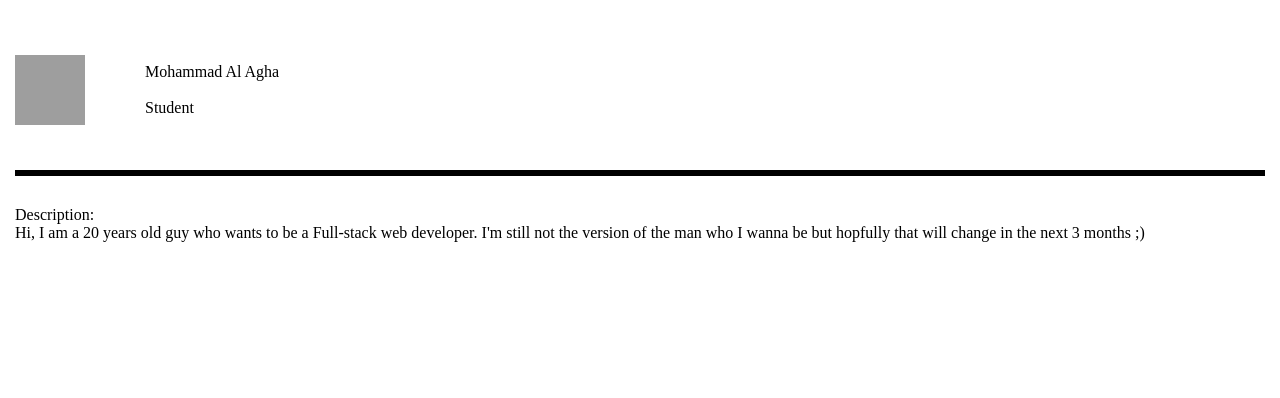
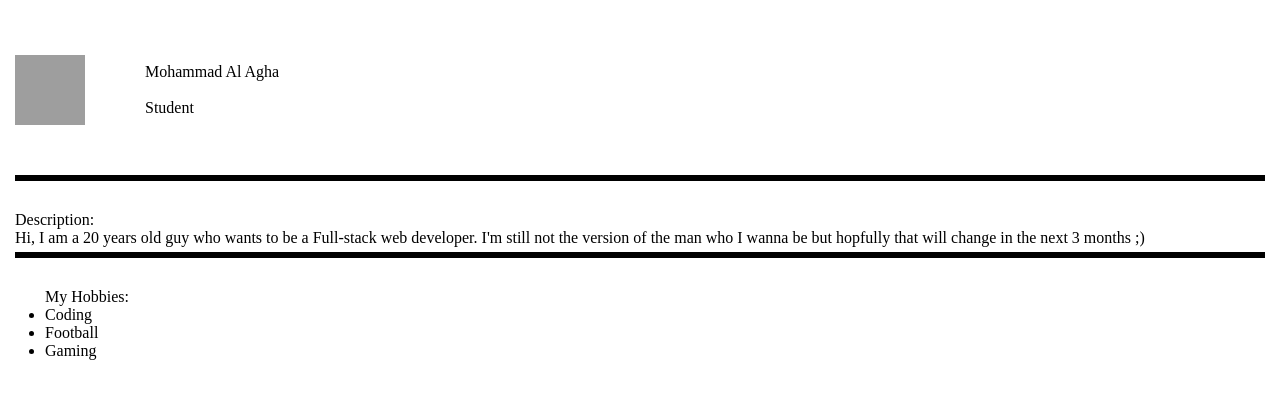
Before and after one commit to MohammadAlAgha/css-advanced-styling, a plain HTML site: page index.html in a window 1280 px wide. Drawn offline with Linux system fonts and the light colour scheme; grey boxes are pictures that could not be loaded.

Commit message:
Added Hobbies

```diff
--- a/index.html
+++ b/index.html
@@ -19,9 +19,23 @@
           Student
         </div>
       </div>
-      <hr>
-      <div class="description">Description: <br> Hi, I am a 20 years old guy who wants to be a Full-stack web developer.
-        I'm still not the version of the man who I wanna be but hopfully that will change in the next 3 months ;)</div>
+      <hr />
+      <div class="description">
+        <label for="">Description: </label>
+        <p>
+          Hi, I am a 20 years old guy who wants to be a Full-stack web
+          developer. I'm still not the version of the man who I wanna be but
+          hopfully that will change in the next 3 months ;)
+        </p>
+      </div>
+      <hr />
+      <div class="hobbies">
+        <label for="">My Hobbies:</label>
+        <ul>
+          <li>Coding</li>
+          <li>Football</li>
+          <li>Gaming</li>
+        </ul>
       </div>
     </div>
   </body>
--- a/styles.css
+++ b/styles.css
@@ -38,5 +38,10 @@ img {
 }
 
 hr {
+  margin: 5px 0px;
   border: black 3px solid;
 }
+
+.hobbies {
+  margin: 30px;
+}
```
